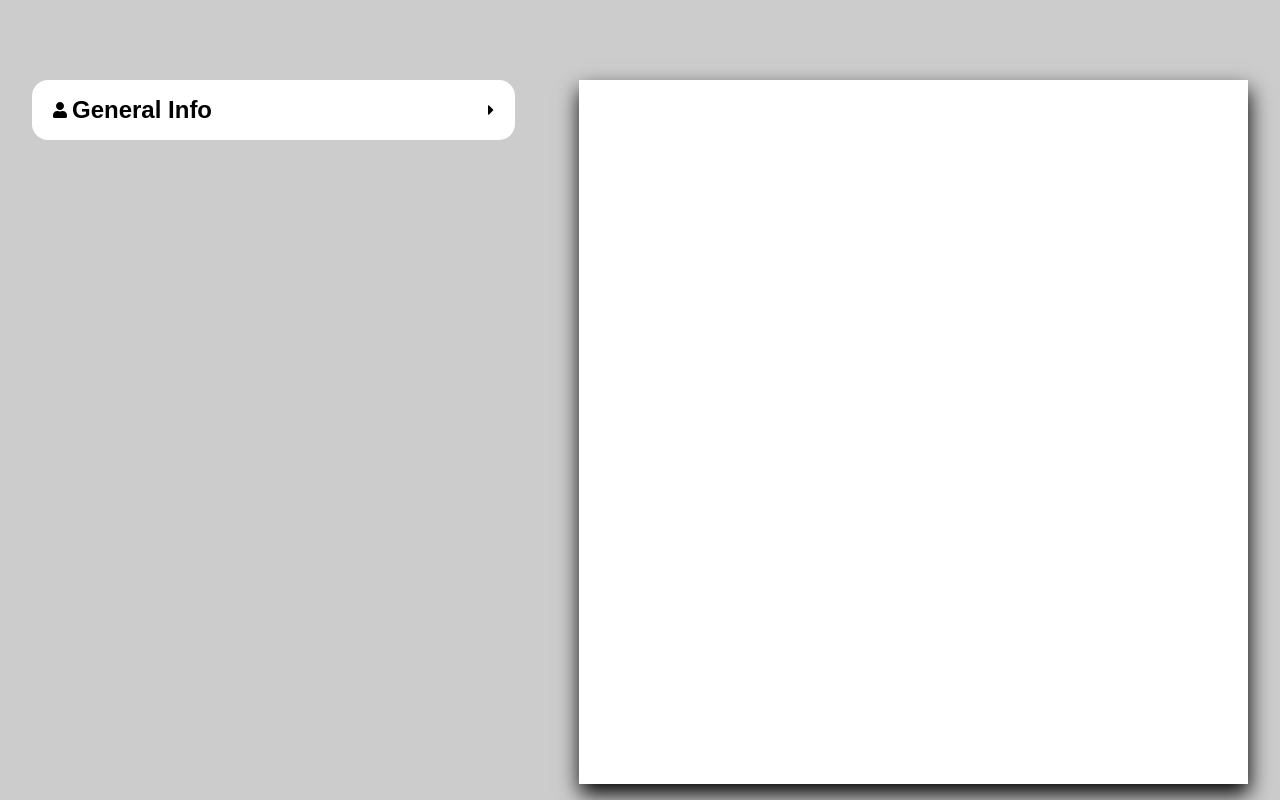
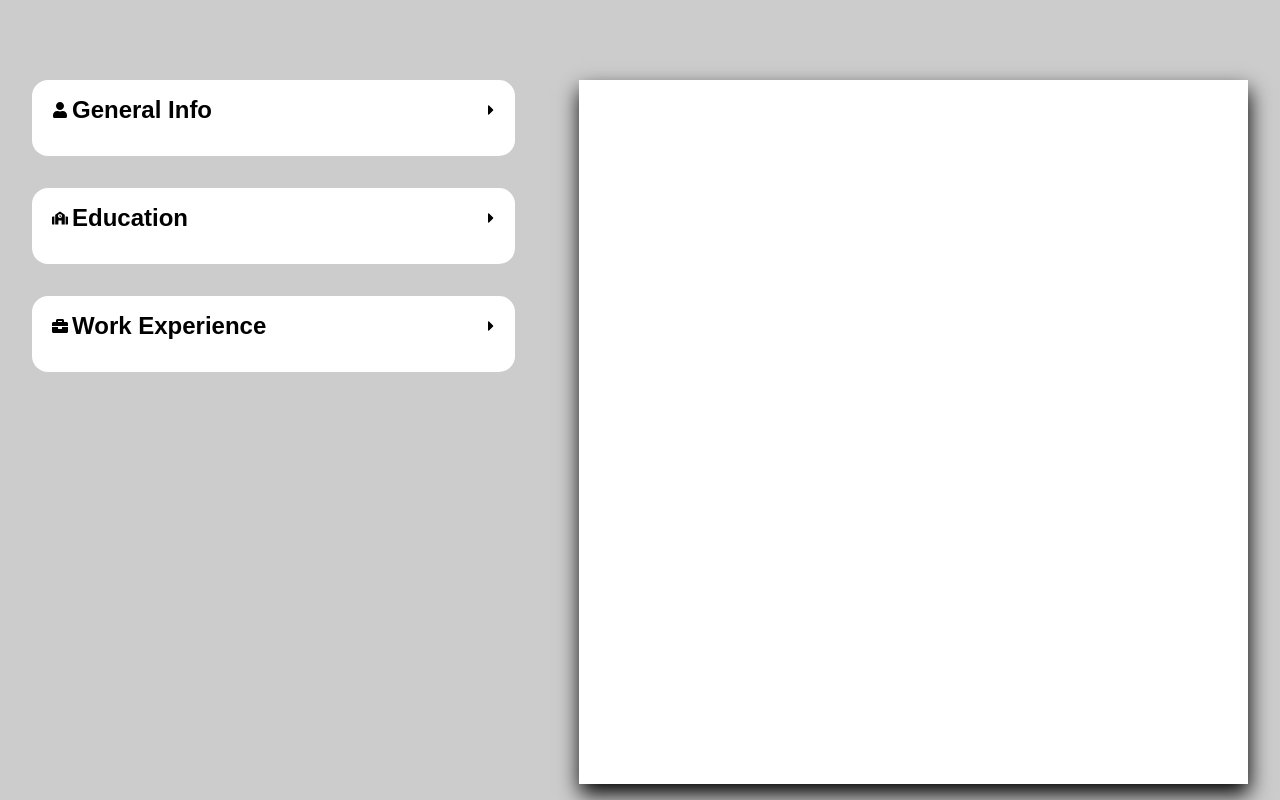
Before and after one commit to mohammed-mehdi237/odin-cv-maker, a React (Vite) app: page / in a window 1280 px wide. Built offline with nearby package versions, Linux system fonts and the light colour scheme.

Commit message:
Make general layout for Education and Work

```diff
--- a/src/components/Education.jsx
+++ b/src/components/Education.jsx
@@ -1,10 +1,39 @@
-
-
+import { useState } from "react"
+import {FaCaretDown,FaCaretRight,FaSchool } from "react-icons/fa"
+import '../styles/styles.css'
+import { Input } from "./Input"
 
 export const Education = () =>{
+  const [isClicked , setIsClicked] = useState(false)
 
   return(
-    <>
-    </>
+    <div className="input-group">
+      <div className="header">
+        <div className="header-title">
+          <FaSchool />
+          <h2>Education</h2>
+        </div>
+      {!isClicked? <FaCaretRight
+        onClick={() => {
+          setIsClicked(!isClicked)
+          console.log('click')
+        }}
+      /> :
+      <FaCaretDown
+        onClick={() => {
+          setIsClicked(!isClicked)
+          console.log('click')
+        }}
+      />}
+      </div>
+
+        {isClicked? <>
+        <Input  title={'Full Name'} />
+        <Input  title={'Email'}/>
+        <Input  title={'Phone Number'}/>
+        <Input  title={'Address'}/>
+        </> : <></>}
+
+    </div>
   )
 }
--- a/src/components/GeneralInfo.jsx
+++ b/src/components/GeneralInfo.jsx
@@ -7,7 +7,7 @@ export const GeneralInfo = () =>{
   const [isClicked , setIsClicked] = useState(false)
 
   return(
-    <div className="general-info input-group">
+    <div className="input-group">
       <div className="header">
         <div className="header-title">
           <FaUser />
--- a/src/components/WorkExperience.jsx
+++ b/src/components/WorkExperience.jsx
@@ -1,10 +1,39 @@
-
-
+import { useState } from "react"
+import {FaCaretDown,FaCaretRight,FaBriefcase } from "react-icons/fa"
+import '../styles/styles.css'
+import { Input } from "./Input"
 
 export const WorkExperience = () =>{
+  const [isClicked , setIsClicked] = useState(false)
 
   return(
-    <>
-    </>
+    <div className="input-group">
+      <div className="header">
+        <div className="header-title">
+          <FaBriefcase />
+          <h2>Work Experience</h2>
+        </div>
+      {!isClicked? <FaCaretRight
+        onClick={() => {
+          setIsClicked(!isClicked)
+          console.log('click')
+        }}
+      /> :
+      <FaCaretDown
+        onClick={() => {
+          setIsClicked(!isClicked)
+          console.log('click')
+        }}
+      />}
+      </div>
+
+        {isClicked? <>
+        <Input  title={'Full Name'} />
+        <Input  title={'Email'}/>
+        <Input  title={'Phone Number'}/>
+        <Input  title={'Address'}/>
+        </> : <></>}
+
+    </div>
   )
 }
--- a/src/styles/styles.css
+++ b/src/styles/styles.css
@@ -22,6 +22,9 @@ body{
 
 .info{
   width: 100%;
+  display: flex;
+  flex-direction: column;
+  gap: 2rem;
 }
 
 .input-group{
@@ -30,6 +33,7 @@ body{
   background-color: white;
   border-radius: 1rem;
   padding-left: 1rem;
+  padding-bottom: 1rem;
 }
 
 
```
